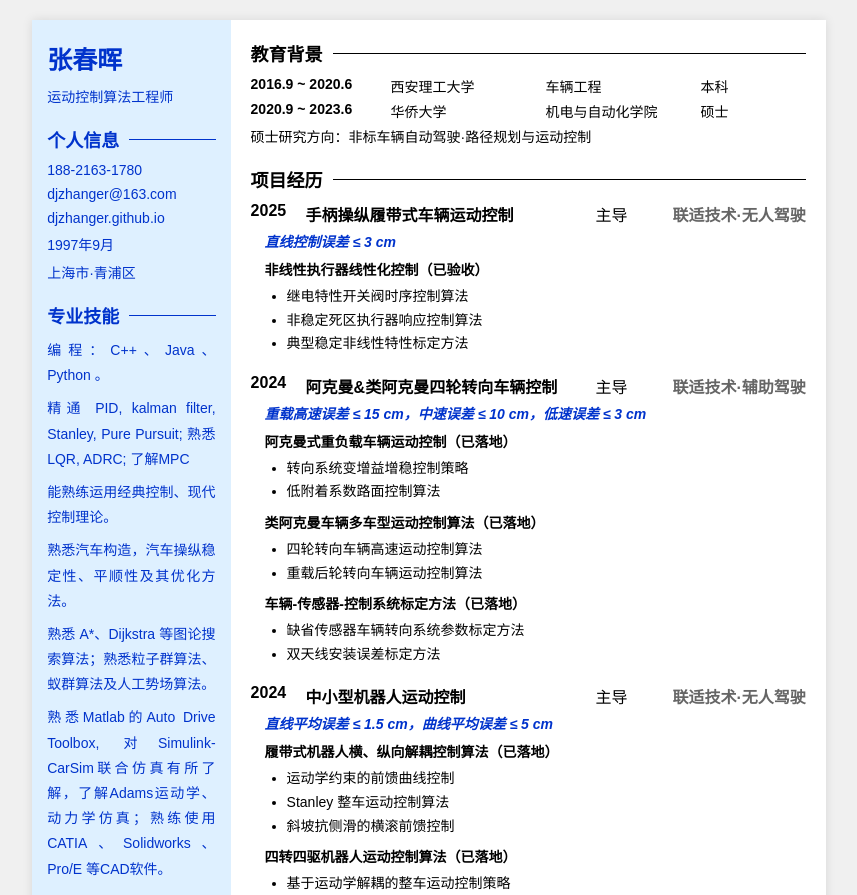
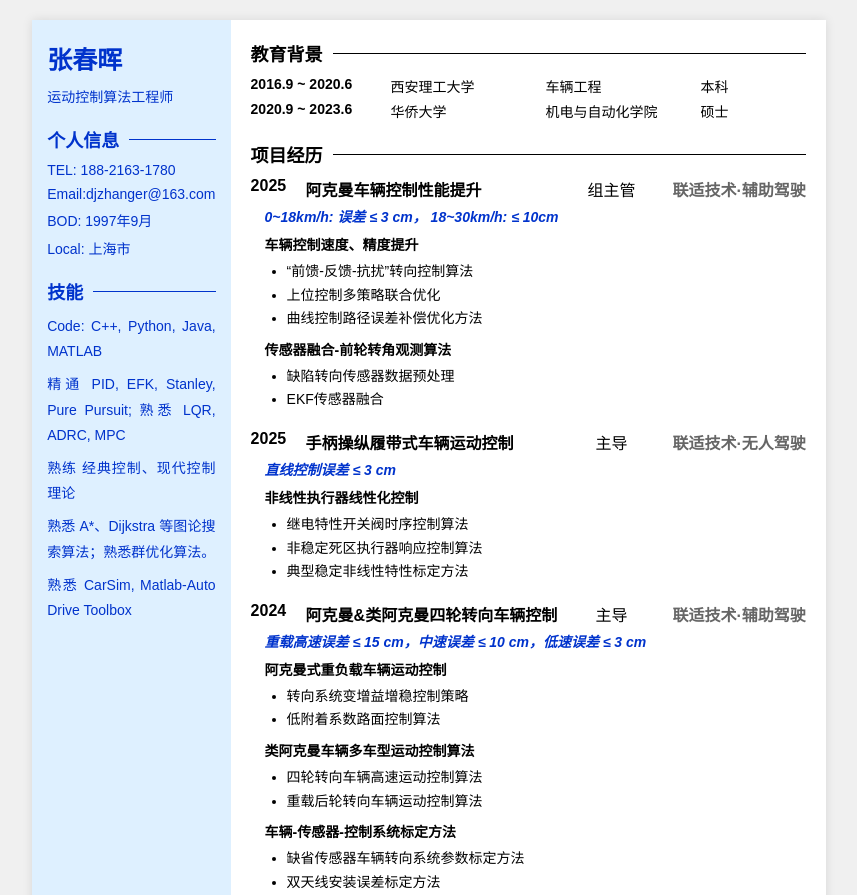
Before and after one commit to djzhanger/djzhanger.github.io, a plain HTML site: page index.html in a window 1280 px wide. Shown: the top 895 px of the page, without its empty margins (211-1068 px from the left). Drawn offline with Linux system fonts and the light colour scheme.

Commit message:
2025简历内容更新

```diff
--- a/index.html
+++ b/index.html
@@ -16,29 +16,29 @@
 
             <section class="section">
                 <hl2>个人信息</hl2>
-                <p>188-2163-1780</p>
-                <p>djzhanger@163.com</p>
-                <p>djzhanger.github.io</p>
-                <p>1997年9月</p>
-                <p>上海市·青浦区</p>
+                <p>TEL: 188-2163-1780</p>
+                <p>Email:djzhanger@163.com</p>
+                <!-- <p>djzhanger.github.io</p> -->
+                <p>BOD: 1997年9月</p>
+                <p>Local: 上海市</p>
             </section>
 
             <section class="section">
-                <hl2>专业技能</hl2>
-                <p class="distribute-text">编程：C++、Java、Python 。</p>
-                <p class="distribute-text">精通 PID, kalman filter, Stanley, Pure Pursuit; 熟悉 LQR, ADRC; 了解MPC</p>
+                <hl2>技能</hl2>
+                <p class="distribute-text">Code: C++, Python, Java, MATLAB</p>
+                <p class="distribute-text">精通 PID, EFK, Stanley, Pure Pursuit; 熟悉 LQR, ADRC, MPC</p>
                 <!-- <p class="distribute-text"></p> -->
-                <p class="distribute-text">能熟练运用经典控制、现代控制理论。</p>
-                <p class="distribute-text">熟悉汽车构造，汽车操纵稳定性、平顺性及其优化方法。</p>
-                <p class="distribute-text">熟悉 A*、Dijkstra 等图论搜索算法；熟悉粒子群算法、蚁群算法及人工势场算法。</p>
-                <p class="distribute-text">熟悉Matlab的Auto Drive Toolbox, 对Simulink-CarSim联合仿真有所了解，了解Adams运动学、动力学仿真；熟练使用CATIA、Solidworks、Pro/E 等CAD软件。</p>
+                <p class="distribute-text">熟练 经典控制、现代控制理论</p>
+                <!-- <p class="distribute-text">熟悉汽车构造，汽车操纵稳定性、平顺性及其优化方法</p> -->
+                <p class="distribute-text">熟悉 A*、Dijkstra 等图论搜索算法；熟悉群优化算法。</p>
+                <p class="distribute-text">熟悉 CarSim, Matlab-Auto Drive Toolbox</p>
             </section>
 
-            <section class="section">
+            <!-- <section class="section">
                 <hl2>自我评价</hl2>
                 <p class="distribute-text">有多种车型的控制算法开发、优化经验，对技术进步有强烈好奇心，有工程实践经验及技术的实现落地能力。</p>
                 <p class="distribute-text">曾担任实验室的硕士团队负责人、规划控制课题负责人。具备一定的组织管理能力。</p>
-            </section>
+            </section> -->
         </div>
 
         <div class="right-column">
@@ -47,12 +47,35 @@
                 <div class="education">
                     <p><span class="date">2016.9 ~ 2020.6</span><span class="school">西安理工大学</span><span class="major">车辆工程</span><span class="degree">本科</span></p>
                     <p><span class="date">2020.9 ~ 2023.6</span><span class="school">华侨大学</span><span class="major">机电与自动化学院</span><span class="degree">硕士</span></p>
-                    <p class="research">硕士研究方向：非标车辆自动驾驶·路径规划与运动控制</p>
+                    <!-- <p class="research">硕士研究方向：非标车辆自动驾驶 · 路径规划与运动控制</p> -->
                 </div>
             </section>
 
             <section class="section">
                 <hf2>项目经历</hf2>
+
+                <div class="project">
+                    <div class="project-header">
+                        <div class="project-header-left">
+                            <span class="project-date">2025</span>
+                            <span class="project-title">阿克曼车辆控制性能提升</span>
+                        </div>
+                        <span class="project-role">组主管</span>
+                        <span class="project-company">联适技术·辅助驾驶</span>
+                    </div>
+                    <p class="project-achievement">0~18km/h: 误差 ≤ 3 cm， 18~30km/h: ≤ 10cm</p>
+                    <p class="project-item">车辆控制速度、精度提升</p>
+                    <ul class="project-list">
+                        <li>“前馈-反馈-抗扰”转向控制算法</li>
+                        <li>上位控制多策略联合优化</li>
+                        <li>曲线控制路径误差补偿优化方法</li>
+                    </ul>
+                    <p class="project-item">传感器融合-前轮转角观测算法</p>
+                    <ul class="project-list">
+                        <li>缺陷转向传感器数据预处理</li>
+                        <li>EKF传感器融合</li>
+                    </ul>
+                </div>
 
                 <div class="project">
                     <div class="project-header">
@@ -64,7 +87,7 @@
                         <span class="project-company">联适技术·无人驾驶</span>
                     </div>
                     <p class="project-achievement">直线控制误差 ≤ 3 cm</p>
-                    <p class="project-item">非线性执行器线性化控制（已验收）</p>
+                    <p class="project-item">非线性执行器线性化控制</p>
                     <ul class="project-list">
                         <li>继电特性开关阀时序控制算法</li>
                         <li>非稳定死区执行器响应控制算法</li>
@@ -82,17 +105,17 @@
                         <span class="project-company">联适技术·辅助驾驶</span>
                     </div>
                     <p class="project-achievement">重载高速误差 ≤ 15 cm，中速误差 ≤ 10 cm，低速误差 ≤ 3 cm</p>
-                    <p class="project-item">阿克曼式重负载车辆运动控制（已落地）</p>
+                    <p class="project-item">阿克曼式重负载车辆运动控制</p>
                     <ul class="project-list">
                         <li>转向系统变增益增稳控制策略</li>
                         <li>低附着系数路面控制算法</li>
                     </ul>
-                    <p class="project-item">类阿克曼车辆多车型运动控制算法（已落地）</p>
+                    <p class="project-item">类阿克曼车辆多车型运动控制算法</p>
                     <ul class="project-list">
                         <li>四轮转向车辆高速运动控制算法</li>
                         <li>重载后轮转向车辆运动控制算法</li>
                     </ul>
-                    <p class="project-item">车辆-传感器-控制系统标定方法（已落地）</p>
+                    <p class="project-item">车辆-传感器-控制系统标定方法</p>
                     <ul class="project-list">
                         <li>缺省传感器车辆转向系统参数标定方法</li>
                         <li>双天线安装误差标定方法</li>
@@ -109,13 +132,13 @@
                         <span class="project-company">联适技术·无人驾驶</span>
                     </div>
                     <p class="project-achievement">直线平均误差 ≤ 1.5 cm，曲线平均误差 ≤ 5 cm</p>
-                    <p class="project-item">履带式机器人横、纵向解耦控制算法（已落地）</p>
+                    <p class="project-item">履带式机器人横、纵向解耦控制算法</p>
                     <ul class="project-list">
                         <li>运动学约束的前馈曲线控制</li>
                         <li>Stanley 整车运动控制算法</li>
                         <li>斜坡抗侧滑的横滚前馈控制</li>
                     </ul>
-                    <p class="project-item">四转四驱机器人运动控制算法（已落地）</p>
+                    <p class="project-item">四转四驱机器人运动控制算法</p>
                     <ul class="project-list">
                         <li>基于运动学解耦的整车运动控制策略</li>
                         <li>冗余执行器约束策略</li>
@@ -132,7 +155,7 @@
                         <span class="project-company">联适技术·辅助驾驶</span>
                     </div>
                     <p class="project-achievement">平均误差 ≤ 2.5 cm，最大误差 ≤ 3.5 cm</p>
-                    <p class="project-item">基于编码器与IMU的非线性转向系统的观测-控制方法（已落地）</p>
+                    <p class="project-item">基于编码器与IMU的非线性转向系统的观测-控制方法</p>
                     <ul class="project-list">
                         <li>编码器与IMU融合的车辆转向动作观测算法</li>
                         <li>联级-变增益PID转向系统控制算法</li>
@@ -184,12 +207,13 @@
                     <ol class="citation-list">
                         <li>张春晖，林添良，李玉坤等. 自动驾驶工程机械的路径规划与运动控制[C] 2022 中国自动化大会，2022</li>
                         <li>一种基于横摆角速度的履带式车辆轨迹跟踪方法，CN117002479B 已授权</li>
+                        <li>用于车辆转向系统的控制方法以及控制器，CN119459860B 已授权</li>
                         <li>用于车辆转向系统的控制方法以及控制器，CN119459860A</li>
                         <li>一种挖掘机的作业机构定位方法、装置及系统，CN118327081A</li>
                         <li>一种挖掘机作业机构的参数标定系统和方法，CN118327082A</li>
+                        <li>一种车辆轮胎转角估算方法、应用、自动驾驶系统及计算机可读存储介质，CN121291592A</li>
                         <li>一种移动机械无人驾驶的路径规划方法和系统，CN113867334B 已授权</li>
-                    <!-- <p><strong>论文：</strong>张春晖，林添良，李玉坤等. 自动驾驶工程机械的路径规划与运动控制[C] 2022 中国自动化大会，2022    Best Paper</p>
-
+                        <!-- <p><strong>论文：</strong>张春晖，林添良，李玉坤等. 自动驾驶工程机械的路径规划与运动控制[C] 2022 中国自动化大会，2022    Best Paper</p>
                     <p><strong>专利：</strong></p>
                     <ul>
                         <li>一种基于横摆角速度的履带式车辆轨迹跟踪方法，CN117002479B 一作 已授权</li>
--- a/styles.css
+++ b/styles.css
@@ -358,7 +358,9 @@ li {
 .citation-list li:nth-child(2)::after,
 .citation-list li:nth-child(3)::after,
 .citation-list li:nth-child(4)::after,
-.citation-list li:nth-child(5)::after {
+.citation-list li:nth-child(5)::after,
+.citation-list li:nth-child(6)::after,
+.citation-list li:nth-child(7)::after {
     content: "一作";
     display: inline-block;
     background-color: #def0ff;
@@ -373,7 +375,7 @@ li {
 }
 
 /* 匹配包含"导师一作"文本的列表项 */
-.citation-list li:nth-child(6)::after {
+.citation-list li:nth-child(8)::after {
     content: "导师一作";
     display: inline-block;
     background-color: transparent; /* 移除背景色 */
@@ -385,6 +387,7 @@ li {
     color: #000000; /* 与正文一致 */
     font-weight: normal; /* 与正文一致 */
 }
+
 
 /* ======================================
    11. 响应式布局调整
```
Also changed, not shown: 1 other file.
